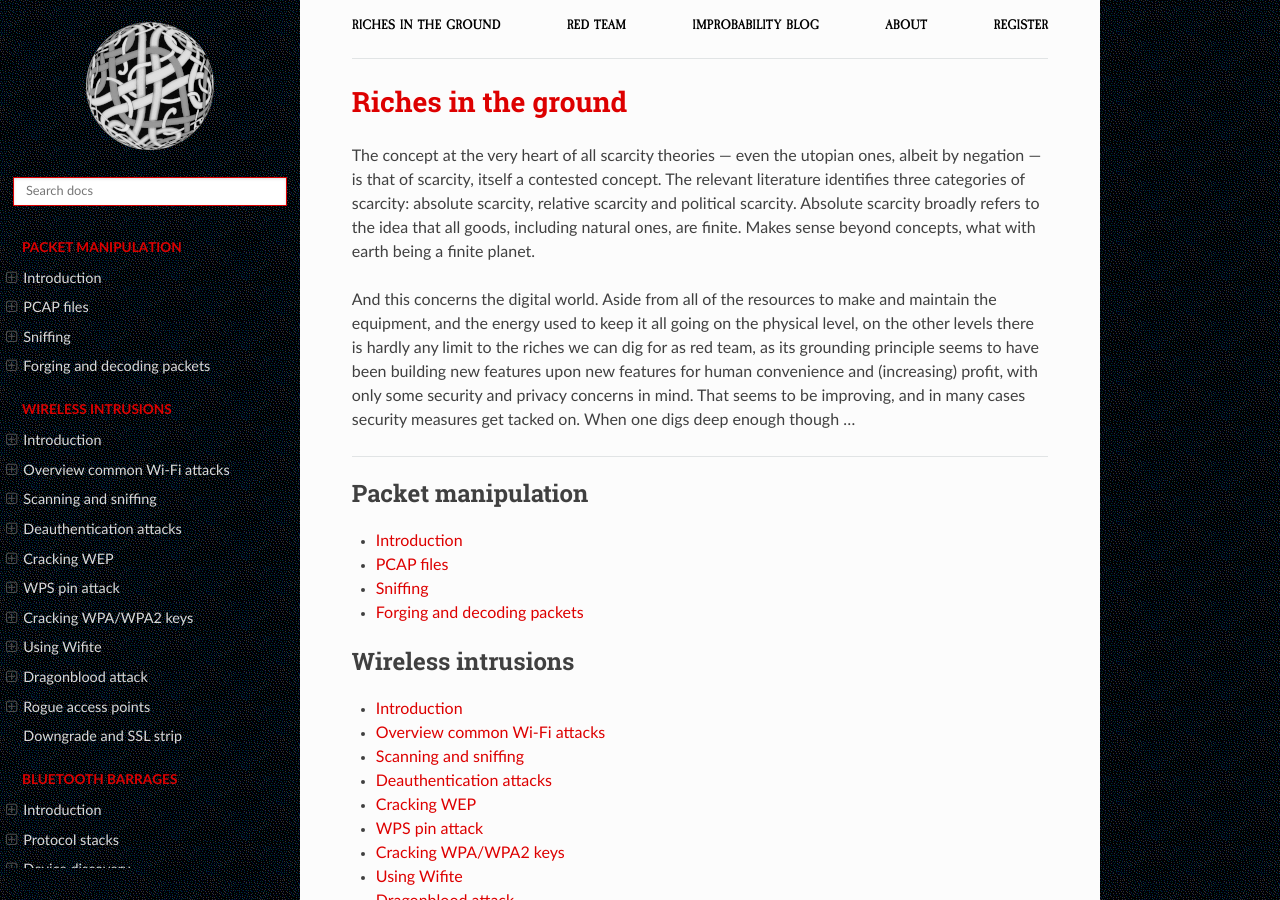
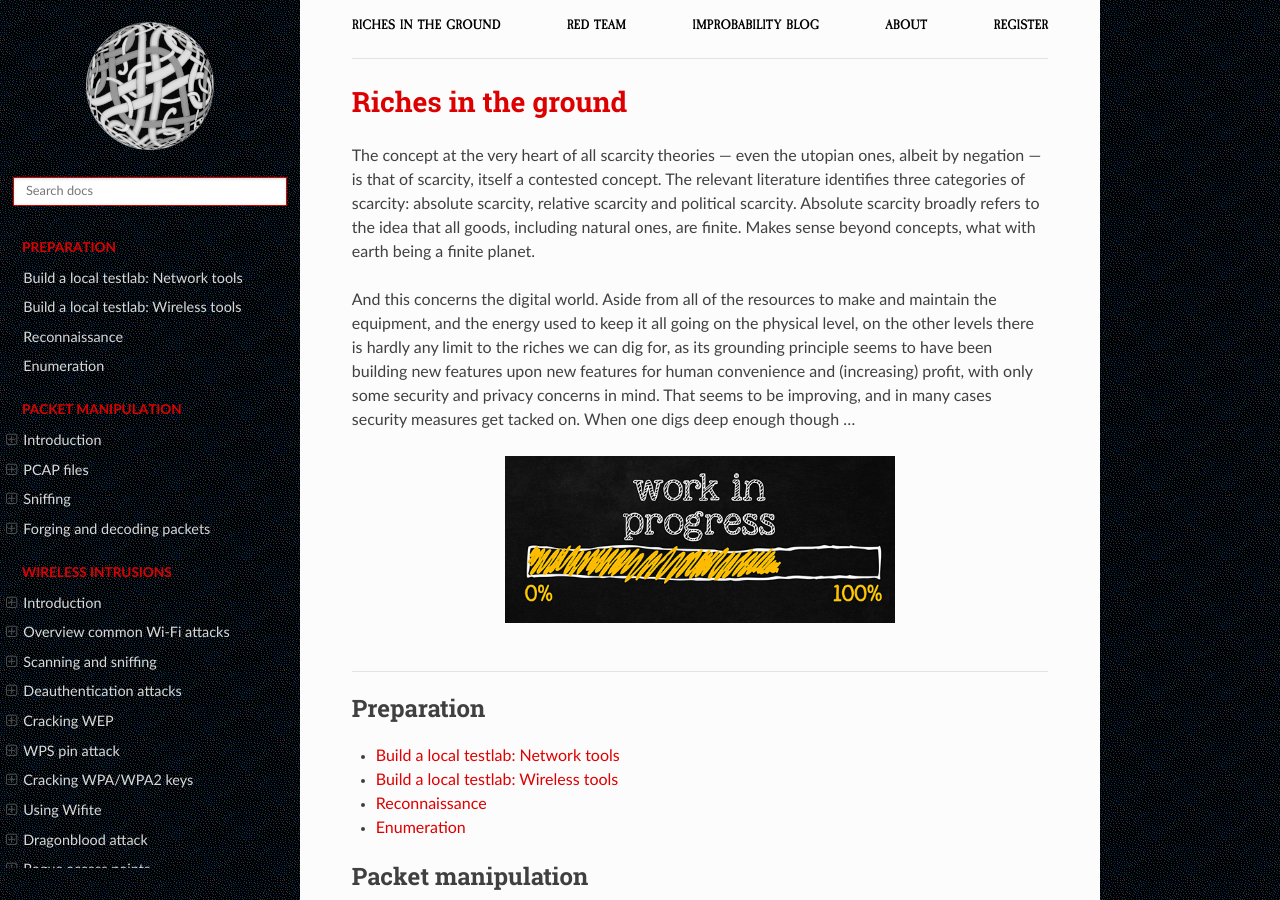
Before and after one commit to tymyrddin/red-network, a Sphinx documentation site: the page built from source/index.rst, in a window 1280 px wide and 900 px high. Built offline with Sphinx 7.4.7 and the Read the Docs theme 2.0.0, drawn with Linux system fonts in a browser that asks for light colours.

Commit message:
Refactoring for testlab

```diff
--- a/source/index.rst
+++ b/source/index.rst
@@ -1,18 +1,24 @@
 Riches in the ground
 ================================================
 
-The concept at the very heart of all scarcity theories — even the utopian ones, albeit by negation — is that of
-scarcity, itself a contested concept. The relevant literature identifies three categories of scarcity: absolute
-scarcity, relative scarcity and political scarcity. Absolute scarcity broadly refers to the idea that all goods,
-including natural ones, are finite. Makes sense beyond concepts, what with earth being a finite planet.
+The concept at the very heart of all scarcity theories — even the utopian ones, albeit by negation — is that of scarcity, itself a contested concept. The relevant literature identifies three categories of scarcity: absolute scarcity, relative scarcity and political scarcity. Absolute scarcity broadly refers to the idea that all goods, including natural ones, are finite. Makes sense beyond concepts, what with earth being a finite planet.
 
-And this concerns the digital world. Aside from all of the resources to make and maintain the equipment, and the energy
-used to keep it all going on the physical level, on the other levels there is hardly any limit to the riches we can dig
-for as red team, as its grounding principle seems to have been building new features upon new features for human
-convenience and (increasing) profit, with only some security and privacy concerns in mind. That seems to be improving,
-and in many cases security measures get tacked on. When one digs deep enough though ...
+And this concerns the digital world. Aside from all of the resources to make and maintain the equipment, and the energy used to keep it all going on the physical level, on the other levels there is hardly any limit to the riches we can dig for, as its grounding principle seems to have been building new features upon new features for human convenience and (increasing) profit, with only some security and privacy concerns in mind. That seems to be improving, and in many cases security measures get tacked on. When one digs deep enough though ...
+
+.. image:: _static/images/in-progress.png
+  :alt: Forever in progress ...
 
 ----
+
+.. toctree::
+   :maxdepth: 1
+   :includehidden:
+   :caption: Preparation
+
+   Build a local testlab: Network tools <https://red.tymyrddin.dev/projects/testlab/en/latest/docs/network/README.html>
+   Build a local testlab: Wireless tools <https://red.tymyrddin.dev/projects/testlab/en/latest/docs/wireless/README.html>
+   Reconnaissance <https://red.tymyrddin.dev/projects/recon/en/latest/docs/scanning/README.html>
+   Enumeration <https://red.tymyrddin.dev/projects/enum/en/latest/docs/system/README.html>
 
 .. toctree::
    :glob:
```
Also changed, not shown: source/_static/images/in-progress.png.
